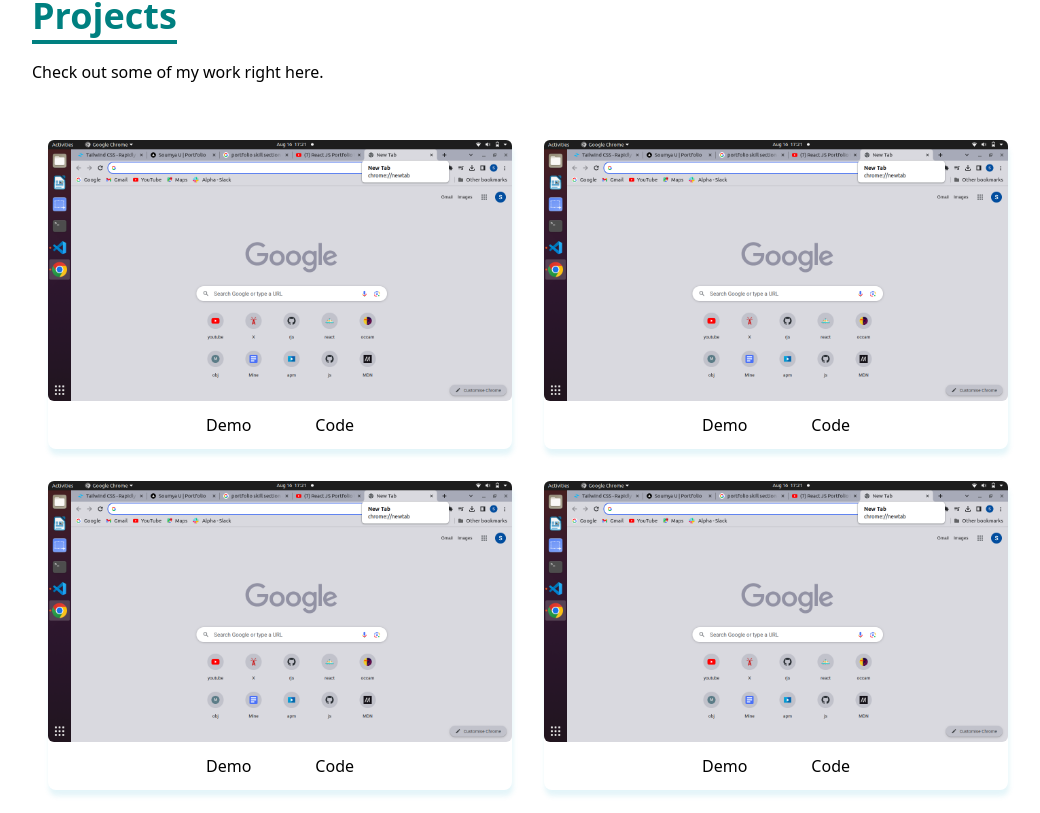
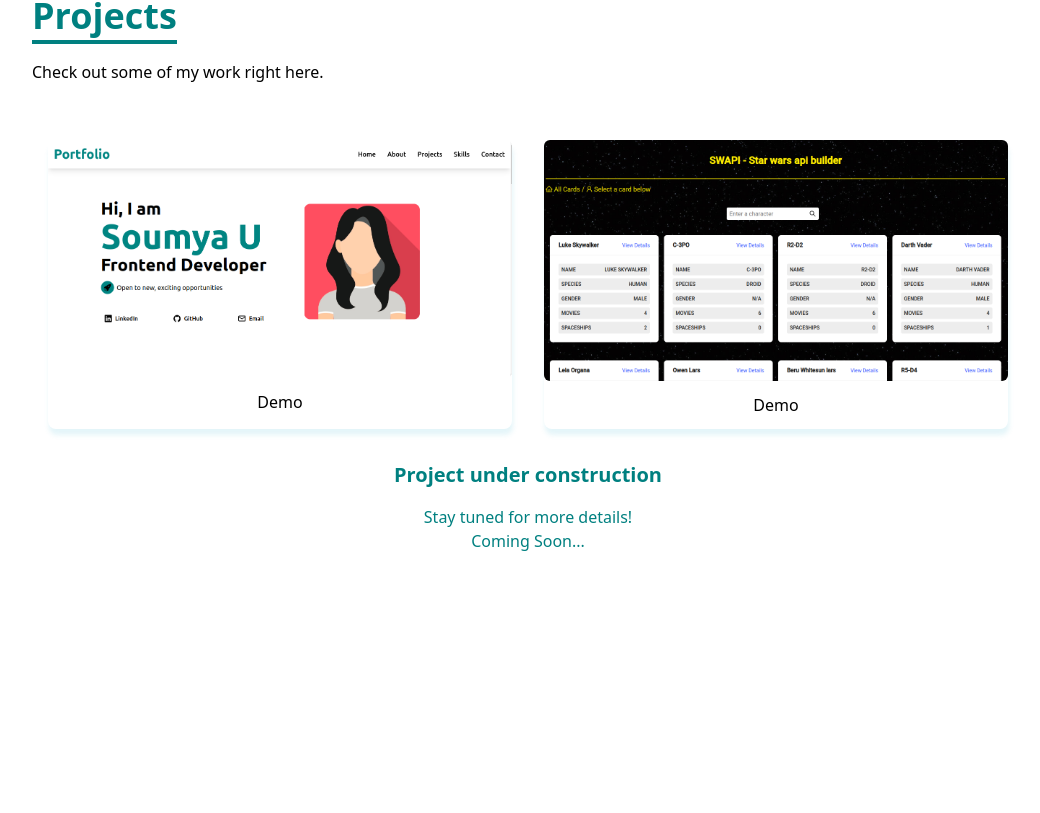
Before and after one commit to soumya-1099/myPortfolio, a Next.js app: page / in a window 1280 px wide. Shown: the part 1221-2034 px from the top of the page, without its empty margins (112-1152 px from the left). Built offline with nearby package versions, Linux system fonts and the light colour scheme.

Commit message:
FIX: added projects

```diff
--- /dev/null
+++ b/assets/projectData.js
@@ -0,0 +1,12 @@
+export const projectData = [
+  {
+    id: 1,
+    src: require("../images/portfolioProject.png"),
+    projectLink: "https://soumyaumesh.netlify.app/",
+  },
+  {
+    id: 2,
+    src: require("../images/swapi.png"),
+    projectLink: "https://starwarswapi.netlify.app/",
+  },
+];
--- a/components/Projects.js
+++ b/components/Projects.js
@@ -1,39 +1,31 @@
+import { projectData } from "assets/projectData";
 import Image from "next/image";
 import React from "react";
-import demoProject from "../images/demoProject.png";
 
 const Projects = () => {
-  const portfolios = [
-    {
-      id: 1,
-      src: demoProject,
-    },
-    {
-      id: 2,
-      src: demoProject,
-    },
-    {
-      id: 3,
-      src: demoProject,
-    },
-    {
-      id: 4,
-      src: demoProject,
-    },
-  ];
+  const handleClick = (linkProject) => {
+    window.open(linkProject, "_blank");
+  };
 
   return (
-    <div name="portfolio" className=" w-[1024px] max-w-full mx-auto md:h-screen py-24 sm:py-4" id="projects" >
+    <div
+      name="portfolio"
+      className=" w-[1024px] max-w-full mx-auto md:h-screen py-24 sm:py-4"
+      id="projects"
+    >
       <div className="max-w-screen-lg p-4 mx-auto flex flex-col justify-center w-full h-full">
         <div className="pb-8 sm:pb-0">
-          <p id="projects" className="text-4xl text-green font-bold inline border-b-4 border-gray-500 sm:text-3xl">
+          <p
+            id="projects"
+            className="text-4xl text-green font-bold inline border-b-4 border-gray-500 sm:text-3xl"
+          >
             Projects
           </p>
           <p className="py-6 ">Check out some of my work right here.</p>
         </div>
 
         <div className="grid grid-cols-2 sm:grid-cols-1 gap-8  px-4 md:px-0">
-          {portfolios.map(({ id, src }) => (
+          {projectData.map(({ id, src, linkProject }) => (
             <div key={id} className=" custom-shadow-teal rounded-lg">
               <Image
                 src={src}
@@ -41,15 +33,25 @@ const Projects = () => {
                 className="rounded-md duration-200 hover:scale-105"
               />
               <div className="flex items-center justify-center space-x-4">
-                <button className="px-6 py-3 duration-200 hover:scale-105 hover:text-teal">
+                <button
+                  className="px-6 py-3 duration-200 hover:scale-105 hover:text-teal"
+                  onClick={() => handleClick(linkProject)}
+                >
                   Demo
-                </button>
-                <button className="px-6 py-3 duration-200 hover:scale-105 hover:text-teal">
-                  Code
                 </button>
               </div>
             </div>
           ))}
+        </div>
+        <div className="flex justify-center items-center">
+          <div className="w-full py-8 text-center">
+            <h2 className="text-xl text-green font-semibold mb-4">
+              {" "}
+              Project under construction{" "}
+            </h2>
+            <p className="text-green mt-2">Stay tuned for more details!</p>
+            <p className="text-green">Coming Soon...</p>
+          </div>
         </div>
       </div>
     </div>
```
Also changed, not shown: images/portfolioProject.png (added), images/swapi.png (added).
